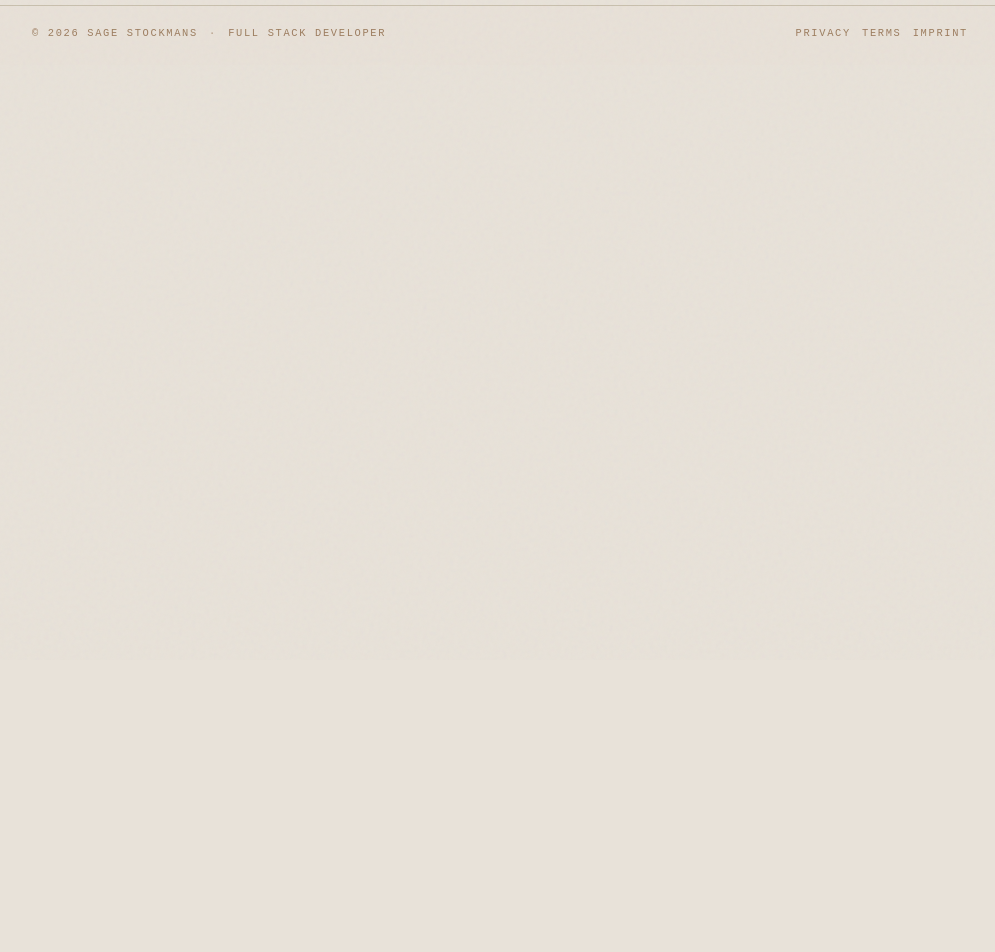
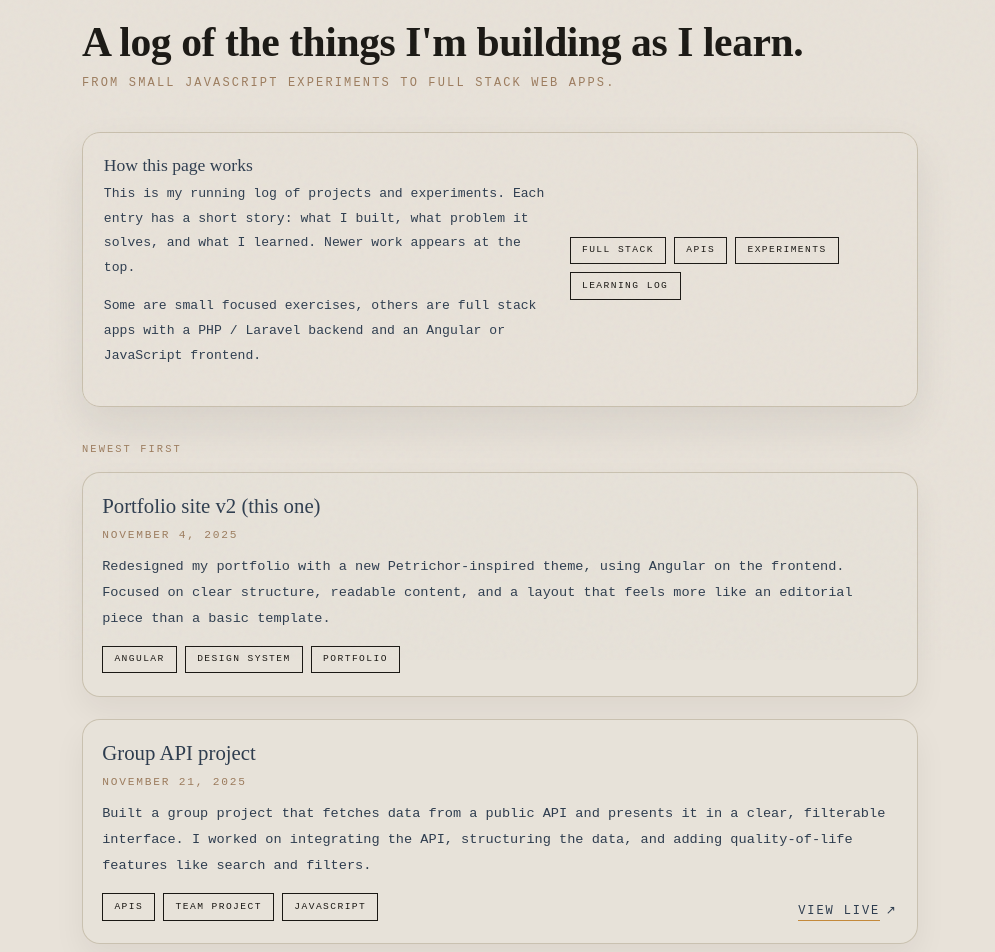
Before and after one commit to TheAbyssSage/sage-stockmans-portfolio, an Angular app: page /projects in a window 1280 px wide. Shown: the part 140-1092 px from the top of the page, without its empty margins (140-1135 px from the left). Before the commit the page ends 800 px from the top, so only its background shows below. Built offline with nearby package versions, Linux system fonts and the light colour scheme; a web font is replaced by a local one.

Commit message:
Basic import from old project, updated css

```diff
--- a/src/app/pages/projects/projects.css
+++ b/src/app/pages/projects/projects.css
@@ -0,0 +1,149 @@
+/* src/app/pages/projects/projects.component.css */
+
+.projects-page {
+    max-width: 900px;
+    margin: 0 auto;
+    padding: 2.5rem 2rem 4rem;
+}
+
+/* Header */
+.projects-header {
+    margin-bottom: 2.5rem;
+}
+
+.projects-title {
+    font-family: "Playfair Display", serif;
+    font-size: clamp(2rem, 4vw, 2.6rem);
+    font-weight: 700;
+    line-height: 1.1;
+    letter-spacing: -0.01em;
+    color: var(--ink);
+    margin-bottom: 0.5rem;
+}
+
+.projects-subtitle {
+    font-size: 0.75rem;
+    letter-spacing: 0.18em;
+    text-transform: uppercase;
+    color: var(--clay);
+}
+
+/* Intro card */
+.projects-intro-card {
+    margin-bottom: 2.2rem;
+    padding: 1.4rem 1.3rem 1.5rem;
+    border-radius: 18px;
+    border: 1px solid rgba(200, 191, 173, 1);
+    background: rgba(232, 226, 217, 0.98);
+    box-shadow: 0 18px 40px rgba(26, 24, 20, 0.08);
+    display: grid;
+    grid-template-columns: minmax(0, 1.5fr) minmax(0, 1.1fr);
+    gap: 1.3rem;
+    align-items: center;
+}
+
+.projects-intro-card h2 {
+    font-family: "Playfair Display", serif;
+    font-size: 1.1rem;
+    margin-bottom: 0.35rem;
+    color: var(--storm);
+}
+
+.projects-intro-card p {
+    font-size: 0.82rem;
+    line-height: 1.9;
+    color: var(--storm);
+    margin-bottom: 0.8rem;
+}
+
+.projects-intro-tags {
+    justify-content: flex-start;
+}
+
+/* Label above list */
+.projects-list-label {
+    font-size: 0.65rem;
+    letter-spacing: 0.2em;
+    text-transform: uppercase;
+    color: var(--clay);
+    margin-bottom: 0.9rem;
+}
+
+/* List */
+.projects-list {
+    display: flex;
+    flex-direction: column;
+    /* column-reverse */
+    /* newest at top while you append at bottom, or keep normal and manually order */
+    gap: 1.4rem;
+}
+
+/* Individual project entry card */
+.project-entry {
+    padding: 1.3rem 1.2rem 1.4rem;
+    border-radius: 18px;
+    border: 1px solid rgba(200, 191, 173, 0.95);
+    background: rgba(232, 226, 217, 0.96);
+    box-shadow: 0 14px 32px rgba(26, 24, 20, 0.06);
+}
+
+.project-entry-header {
+    margin-bottom: 0.5rem;
+}
+
+.project-entry-title {
+    font-family: "Playfair Display", serif;
+    font-size: 1.3rem;
+    margin: 0 0 0.2rem;
+    color: var(--storm);
+}
+
+.project-entry-date {
+    font-size: 0.7rem;
+    letter-spacing: 0.16em;
+    text-transform: uppercase;
+    color: var(--clay);
+}
+
+.project-entry-text {
+    font-size: 0.85rem;
+    line-height: 1.9;
+    color: var(--storm);
+    margin: 0.4rem 0 0.9rem;
+}
+
+/* Meta: tags + links row */
+.project-entry-meta {
+    display: flex;
+    flex-wrap: wrap;
+    justify-content: space-between;
+    align-items: flex-end;
+    gap: 0.8rem;
+}
+
+.project-entry-tags {
+    flex-wrap: wrap;
+}
+
+.project-entry-links {
+    display: flex;
+    flex-wrap: wrap;
+    gap: 0.6rem;
+}
+
+/* Responsive */
+@media (max-width: 900px) {
+    .projects-intro-card {
+        grid-template-columns: 1fr;
+    }
+}
+
+@media (max-width: 600px) {
+    .projects-page {
+        padding: 2rem 1.4rem 3.5rem;
+    }
+
+    .projects-title {
+        font-size: clamp(1.8rem, 7vw, 2.2rem);
+    }
+}
--- a/src/app/pages/projects/projects.html
+++ b/src/app/pages/projects/projects.html
@@ -1 +1,135 @@
-<p>projects works!</p>
+<!-- src/app/pages/projects/projects.component.html -->
+
+<section class="projects-page">
+
+    <!-- HEADER -->
+    <section class="projects-header fade-up">
+        <p class="section-label">Projects</p>
+        <h1 class="projects-title">
+            A log of the things I&apos;m building as I learn.
+        </h1>
+        <p class="projects-subtitle">
+            From small JavaScript experiments to full stack web apps.
+        </p>
+    </section>
+
+    <!-- INTRO / EXPLANATION CARD -->
+    <section class="projects-intro-card fade-up">
+        <div>
+            <h2>How this page works</h2>
+            <p>
+                This is my running log of projects and experiments. Each entry has a
+                short story: what I built, what problem it solves, and what I learned.
+                Newer work appears at the top.
+            </p>
+            <p>
+                Some are small focused exercises, others are full stack apps with a PHP /
+                Laravel backend and an Angular or JavaScript frontend.
+            </p>
+        </div>
+        <div class="projects-intro-tags demo-tags">
+            <span class="demo-tag">Full stack</span>
+            <span class="demo-tag">APIs</span>
+            <span class="demo-tag">Experiments</span>
+            <span class="demo-tag">Learning log</span>
+        </div>
+    </section>
+
+    <!-- LABEL ABOVE LIST -->
+    <p class="projects-list-label fade-up">
+        Newest first
+    </p>
+
+    <!-- PROJECT LIST (newest on top) -->
+    <section class="projects-list fade-up">
+
+        <!-- EXAMPLE ENTRY: PORTFOLIO V2 -->
+        <article class="project-entry">
+            <header class="project-entry-header">
+                <h2 class="project-entry-title">Portfolio site v2 (this one)</h2>
+                <time class="project-entry-date" datetime="2025-11-04">
+                    November 4, 2025
+                </time>
+            </header>
+
+            <p class="project-entry-text">
+                Redesigned my portfolio with a new Petrichor-inspired theme, using Angular
+                on the frontend. Focused on clear structure, readable content, and a
+                layout that feels more like an editorial piece than a basic template.
+            </p>
+
+            <div class="project-entry-meta">
+                <div class="project-entry-tags demo-tags">
+                    <span class="demo-tag">Angular</span>
+                    <span class="demo-tag">Design system</span>
+                    <span class="demo-tag">Portfolio</span>
+                </div>
+            </div>
+        </article>
+
+        <!-- EXAMPLE ENTRY: API PROJECT -->
+        <article class="project-entry">
+            <header class="project-entry-header">
+                <h2 class="project-entry-title">Group API project</h2>
+                <time class="project-entry-date" datetime="2025-11-21">
+                    November 21, 2025
+                </time>
+            </header>
+
+            <p class="project-entry-text">
+                Built a group project that fetches data from a public API and presents it
+                in a clear, filterable interface. I worked on integrating the API,
+                structuring the data, and adding quality-of-life features like search and
+                filters.
+            </p>
+
+            <div class="project-entry-meta">
+                <div class="project-entry-tags demo-tags">
+                    <span class="demo-tag">APIs</span>
+                    <span class="demo-tag">Team project</span>
+                    <span class="demo-tag">JavaScript</span>
+                </div>
+                <div class="project-entry-links">
+                    <a class="link-cta" href="https://the-illuminates-weather-app.netlify.app/" target="_blank"
+                        rel="noopener noreferrer">
+                        <span>View live</span><i>↗</i>
+                    </a>
+                </div>
+            </div>
+        </article>
+
+        <!-- EXAMPLE ENTRY: JS EXPERIMENT -->
+        <article class="project-entry">
+            <header class="project-entry-header">
+                <h2 class="project-entry-title">Memory game</h2>
+                <time class="project-entry-date" datetime="2025-11-10">
+                    November 10, 2025
+                </time>
+            </header>
+
+            <p class="project-entry-text">
+                Created a small browser-based memory game using HTML, CSS, and JavaScript.
+                The goal was to practice DOM manipulation, state handling, and basic game
+                logic in a tight scope.
+            </p>
+
+            <div class="project-entry-meta">
+                <div class="project-entry-tags demo-tags">
+                    <span class="demo-tag">JavaScript</span>
+                    <span class="demo-tag">Game</span>
+                    <span class="demo-tag">Experiment</span>
+                </div>
+                <div class="project-entry-links">
+                    <a class="link-cta" href="https://memory-game-simple.netlify.app/" target="_blank"
+                        rel="noopener noreferrer">
+                        <span>Play online</span><i>↗</i>
+                    </a>
+                </div>
+            </div>
+        </article>
+
+        <!-- Add more entries here by copying the <article> block -->
+
+    </section>
+
+</section>
```
